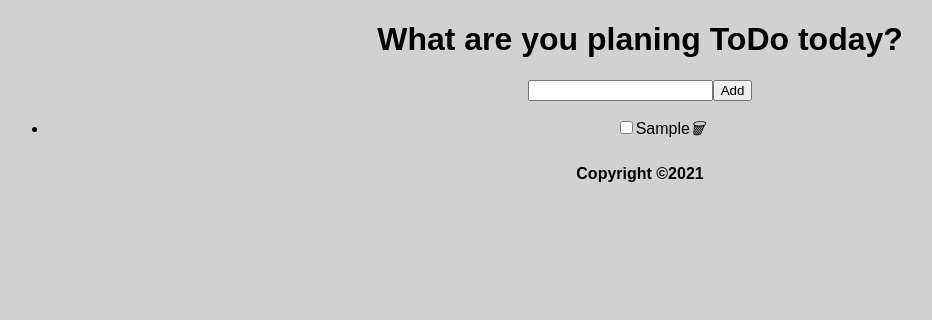
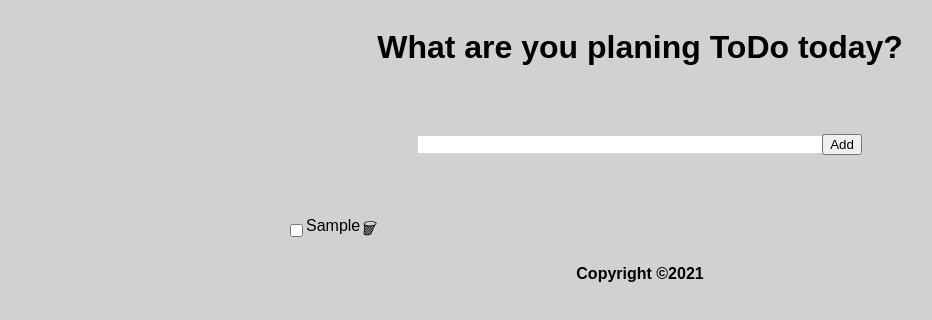
Before and after one commit to svenWacker/my-studie-at-DCI, a React (Create React App) app in the folder may/todo-list/: page / in a window 1280 px wide. Both pictures are taken after typing "Sample" into the empty fields and a click on the input "Add". Shown: the top 320 px of the page, without its empty margins (0-932 px from the left). Built offline with nearby package versions, Linux system fonts and the light colour scheme.

Commit message:
todo-list main setup

```diff
--- a/may/todo-list/src/App.js
+++ b/may/todo-list/src/App.js
@@ -18,7 +18,6 @@ function App() {
       return item;
     });
   };
-  console.log(list);
   return (
     <React.Fragment>
       <Header />
--- a/may/todo-list/src/components/ToDos.js
+++ b/may/todo-list/src/components/ToDos.js
@@ -2,11 +2,12 @@ const ToDos = (props) => {
   const userTodos = props.list.map((toDo, i) => (
     <li key={i}>
       <input
+        class="checked"
         type="checkbox"
         defaultChecked={toDo.done}
         onChange={() => props.check(toDo.id)}
       />
-      {toDo.title}
+      <span> {toDo.title}</span>
       <i
         onClick={() => {
           console.log(toDo.id);
--- a/may/todo-list/src/sass/main.scss
+++ b/may/todo-list/src/sass/main.scss
@@ -1,6 +1,34 @@
 body {
   font-family: Arial, Helvetica, sans-serif;
   background-color: #d1d1d1;
-  // align-items: center;
+  display: flex;
+  align-items: center;
+  justify-content: center;
   text-align: center;
 }
+#root {
+  width: 75%;
+  height: auto;
+}
+// Text input
+input[type="text"] {
+  border: 0 none;
+  width: 25rem;
+  margin: 3rem 0 3rem 0;
+}
+// Every other list item
+li:nth-child(2n) {
+  background-color: orange;
+}
+// ToDo list style
+li {
+  list-style: none;
+  margin: 0 5rem 1rem 5rem;
+  display: flex;
+  input {
+    text-align: left;
+  }
+  i {
+    align-items: center;
+  }
+}
```
